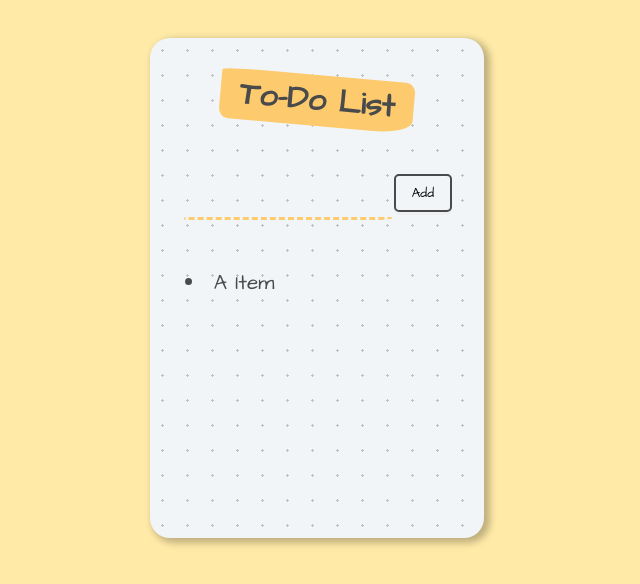
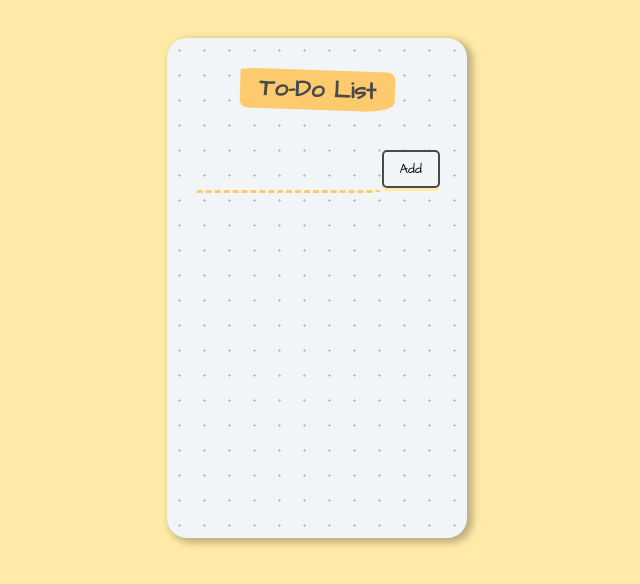
Before and after one commit to ehoang0106/todo-list, a React (Create React App) app: page / in a window 1280 px wide. Shown: the top 584 px of the page, without its empty margins (323-963 px from the left). Built offline with nearby package versions, Linux system fonts and the light colour scheme.

Commit message:
complete todo list

```diff
--- a/public/index.css
+++ b/public/index.css
@@ -1,13 +1,13 @@
 body {
     background-color: #ffeaa7;
     min-height: 70vh;
+    padding: 1rem;
     box-sizing: border-box;
-    padding: 1rem;
     display: flex;
     justify-content: center;
     align-items: center;
     color: hsl(198, 1%, 29%);
-    font-family: "Architects Daughter", sans-serif;
+    font-family: "Architects Daughter", cursive;
     text-align: center;
     font-size: 130%;
 }
@@ -15,10 +15,10 @@
 .container {
     width: 100%;
     height: auto;
-    background: #f1f5f8;
     min-height: 500px;
     max-width: 500px;
     min-width: 250px;
+    background: #f1f5f8;
     background-image: radial-gradient(#bfc0c1 7.2%, transparent 0);
     background-size: 25px 25px;
     border-radius: 20px;
@@ -35,37 +35,36 @@
 }
 
 .heading h1 {
-    transform: rotate(5deg);
+    transform: rotate(2deg);
     padding: 0.2rem 1.2rem;
     border-radius: 20% 5% 20% 5%/5% 20% 25% 20%;
     background-color: #fdcb6e;
-    font-size: 2rem;
+    font-size: 1.5rem;
 }
 
 .form input {
     box-sizing: border-box;
     background-color: transparent;
     padding: 0.7rem;
+    border-bottom-right-radius: 15px 3px;
+    border-bottom-left-radius: 3px 15px;
     border: solid 3px transparent;
     border-bottom: dashed 3px #fdcb6e;
-    border-bottom-right-radius: 15px 3px;
-    border-bottom-left-radius: 3px 15px;
-    font-family: 'Architects Daughter', cursive;
-    font-size: 1.2rem;
+    font-family: "Architects Daughter", cursive;
+    font-size: 1rem;
     color: hsla(260, 2%, 25%, 0.7);
     width: 70%;
     margin-bottom: 20px;
-
 }
 
 button {
     padding: 0;
     border: none;
-    font-family: 'Architects Daughter', cursive;
+    font-family: "Architects Daughter", cursive;
     text-decoration: none;
     padding-bottom: 3px;
     border-radius: 5px;
-
+    background-color: #ffeaa7;
 }
 
 button span {
@@ -74,7 +73,6 @@
     padding: 0.5rem 1rem;
     border-radius: 5px;
     border: 2px solid hsl(198, 1%, 29%);
-
 }
 
 li {
--- a/src/components/App.jsx
+++ b/src/components/App.jsx
@@ -1,20 +1,38 @@
-import React from "react";
+import React, { useState } from "react";
 
 function App() {
+
+    const [inputText, setInputText] = useState("");
+    const [items, setItems] = useState([]);
+
+
+    function handleChange(event) {
+        const newValue = event.target.value;
+        setInputText(newValue);
+    }
+
+    function addItem() {
+        setItems((prevItems) => {
+            return [...prevItems, inputText];
+        });
+
+        setInputText(""); //when the item added set the inputText to empty string
+    }
+
     return (
         <div className="container">
             <div className="heading">
                 <h1>To-Do List</h1>
             </div>
             <div className="form">
-                <input type="text" />
-                <button>
+                <input type="text" value={inputText} onChange={handleChange}/>
+                <button onClick={addItem}>
                     <span>Add</span>
                 </button>
             </div>
             <div>
                 <ul>
-                    <li>A Item</li>
+                    {items.map((todoItem) =>  <li>{todoItem}</li> )}
                 </ul>
             </div>
         </div>
```
